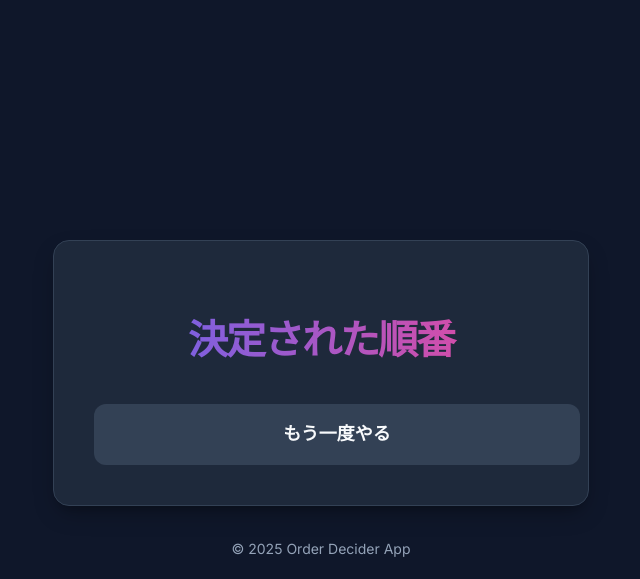
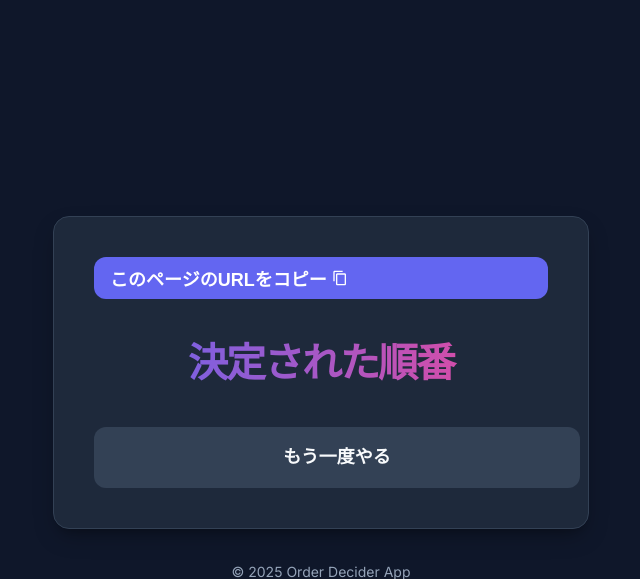
Before and after one commit to shin5ok/junban-kimeru2, a FastAPI app: template app/templates/result.html in a window 1280 px wide. Shown: the top 579 px of the page, without its empty margins (319-959 px from the left). Run offline with FastAPI, Linux system fonts and the light colour scheme; the template is opened without the code that fills it, so the values that code supplies are empty.

Commit message:
show the url to copy it

```diff
--- a/app/templates/result.html
+++ b/app/templates/result.html
@@ -3,6 +3,16 @@
 {% block title %}結果 - 順番決めるくん 2{% endblock %}
 
 {% block content %}
+<div class="url-share-container" style="display: flex; justify-content: center; margin-bottom: 2rem;">
+    <button onclick="copyUrl()" class="btn" style="padding: 8px 16px; display: flex; align-items: center; gap: 5px;">
+        <span>このページのURLをコピー</span>
+        <svg viewBox="0 0 24 24" width="16" height="16" fill="currentColor">
+            <path
+                d="M16 1H4c-1.1 0-2 .9-2 2v14h2V3h12V1zm3 4H8c-1.1 0-2 .9-2 2v14c0 1.1.9 2 2 2h11c1.1 0 2-.9 2-2V7c0-1.1-.9-2-2-2zm0 16H8V7h11v14z" />
+        </svg>
+    </button>
+</div>
+
 <h1>決定された順番</h1>
 
 <ul class="result-list">
@@ -66,4 +76,71 @@
     }
 </script>
 {% endif %}
+<script>
+    function copyUrl() {
+        const url = window.location.href;
+
+        // Try the modern Clipboard API first
+        if (navigator.clipboard && navigator.clipboard.writeText) {
+            navigator.clipboard.writeText(url).then(() => {
+                showCopyFeedback();
+            }).catch(err => {
+                console.error('Clipboard API failed:', err);
+                fallbackCopyTextToClipboard(url);
+            });
+        } else {
+            fallbackCopyTextToClipboard(url);
+        }
+    }
+
+    function fallbackCopyTextToClipboard(text) {
+        const textArea = document.createElement("textarea");
+        textArea.value = text;
+
+        // Avoid scrolling to bottom
+        textArea.style.top = "0";
+        textArea.style.left = "0";
+        textArea.style.position = "fixed";
+
+        document.body.appendChild(textArea);
+        textArea.focus();
+        textArea.select();
+
+        try {
+            const successful = document.execCommand('copy');
+            if (successful) {
+                showCopyFeedback();
+            } else {
+                console.error('Fallback: Copying text command was unsuccessful');
+                alert('コピーに失敗しました。URLを手動でコピーしてください。');
+            }
+        } catch (err) {
+            console.error('Fallback: Oops, unable to copy', err);
+            alert('コピーに失敗しました。');
+        }
+
+        document.body.removeChild(textArea);
+    }
+
+    function showCopyFeedback() {
+        // Visual feedback
+        const btn = document.querySelector('.url-share-container button');
+        const originalText = btn.innerHTML;
+
+        btn.innerHTML = `
+            <span>コピーしました!</span>
+            <svg viewBox="0 0 24 24" width="16" height="16" fill="currentColor">
+                <path d="M9 16.17L4.83 12l-1.42 1.41L9 19 21 7l-1.41-1.41z"/>
+            </svg>
+        `;
+        btn.style.backgroundColor = '#4CAF50';
+        btn.style.color = 'white';
+
+        setTimeout(() => {
+            btn.innerHTML = originalText;
+            btn.style.backgroundColor = '';
+            btn.style.color = '';
+        }, 2000);
+    }
+</script>
 {% endblock %}
```
Also changed, not shown: 1 other file.
